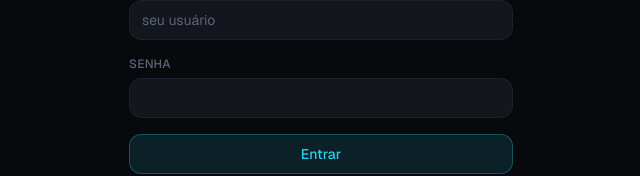
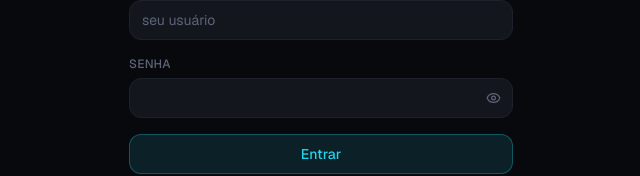
Before and after one commit to CoimbraJP/PORTIFOLIOTRACKER, a Next.js app: page /login/senha in a window 1280 px wide. Shown: the part 400-576 px from the top of the page, without its empty margins (319-959 px from the left). Built offline with nearby package versions, Linux system fonts and the light colour scheme.

Commit message:
melhora a tela de senha e nao mascara o erro do supabase

```diff
--- a/src/app/login/credentials-form.tsx
+++ b/src/app/login/credentials-form.tsx
@@ -2,7 +2,7 @@
 
 import { useState, useTransition } from 'react'
 import Link from 'next/link'
-import { AlertTriangle, ArrowLeft } from 'lucide-react'
+import { AlertTriangle, ArrowLeft, Check, Eye, EyeOff, X } from 'lucide-react'
 import { Button } from '@/components/ui/button'
 import { Field, Input } from '@/components/ui/input'
 import { signInWithPassword, signUpWithPassword } from '@/server/actions/credentials'
@@ -22,7 +22,15 @@ export function CredentialsForm({ mode }: { mode: 'entrar' | 'criar' }) {
   const [confirmPassword, setConfirmPassword] = useState('')
   const [recoveryEmail, setRecoveryEmail] = useState('')
   const [error, setError] = useState<string | null>(null)
+  const [showPassword, setShowPassword] = useState(false)
   const [pending, startTransition] = useTransition()
+
+  const tipoSenha = showPassword ? 'text' : 'password'
+  const curta = password.length > 0 && password.length < 8
+  // Só compara depois que a pessoa começou a repetir. Marcar "não confere" no
+  // primeiro caractere seria acusar um erro que ainda não existe.
+  const conferindo = confirmPassword.length > 0
+  const confere = password === confirmPassword
 
   function handleSubmit(event: React.FormEvent) {
     event.preventDefault()
@@ -51,24 +59,68 @@ export function CredentialsForm({ mode }: { mode: 'entrar' | 'criar' }) {
         />
       </Field>
 
-      <Field label="Senha" hint={criando ? 'Ao menos 8 caracteres' : undefined}>
+      <Field
+        label="Senha"
+        hint={criando ? 'Ao menos 8 caracteres' : undefined}
+        error={criando && curta ? 'Faltam caracteres' : undefined}
+      >
+        <div className="relative">
           <Input
-          type="password"
+            type={tipoSenha}
             value={password}
             onChange={(e) => setPassword(e.target.value)}
             autoComplete={criando ? 'new-password' : 'current-password'}
+            className="pr-10"
           />
+          {/* Ver o que se digitou reduz erro de digitação em senha longa — que
+              é justamente a senha que queremos incentivar. Um único botão
+              revela os dois campos: esconder um e mostrar o outro não protege
+              nada e dobra o número de cliques. */}
+          <button
+            type="button"
+            onClick={() => setShowPassword((v) => !v)}
+            aria-label={showPassword ? 'Ocultar senha' : 'Mostrar senha'}
+            className="absolute right-3 top-1/2 -translate-y-1/2 text-fg-subtle transition-colors hover:text-fg"
+          >
+            {showPassword ? <EyeOff size={15} strokeWidth={2} /> : <Eye size={15} strokeWidth={2} />}
+          </button>
+        </div>
       </Field>
 
       {criando ? (
         <>
           <Field label="Repita a senha">
+            <div className="relative">
               <Input
-              type="password"
+                type={tipoSenha}
                 value={confirmPassword}
                 onChange={(e) => setConfirmPassword(e.target.value)}
                 autoComplete="new-password"
+                aria-invalid={conferindo && !confere}
+                className="pr-10"
               />
+              {conferindo ? (
+                <span
+                  className={
+                    confere
+                      ? 'absolute right-3 top-1/2 -translate-y-1/2 text-positive'
+                      : 'absolute right-3 top-1/2 -translate-y-1/2 text-negative'
+                  }
+                >
+                  {confere ? (
+                    <Check size={15} strokeWidth={2.4} />
+                  ) : (
+                    <X size={15} strokeWidth={2.4} />
+                  )}
+                </span>
+              ) : null}
+            </div>
+
+            {conferindo && !confere ? (
+              <p className="mt-1.5 text-caption normal-case tracking-normal text-negative">
+                As senhas não conferem
+              </p>
+            ) : null}
           </Field>
 
           <Field
@@ -112,7 +164,12 @@ export function CredentialsForm({ mode }: { mode: 'entrar' | 'criar' }) {
         </p>
       ) : null}
 
-      <Button type="submit" variant="primary" className="w-full" disabled={pending}>
+      <Button
+        type="submit"
+        variant="primary"
+        className="w-full"
+        disabled={pending || (criando && (!confere || curta || password.length === 0))}
+      >
         {pending ? 'Aguarde…' : criando ? 'Criar conta' : 'Entrar'}
       </Button>
 
--- a/src/server/actions/credentials.ts
+++ b/src/server/actions/credentials.ts
@@ -82,17 +82,32 @@ export async function signInWithPassword(raw: unknown): Promise<CredentialsResul
   redirect('/')
 }
 
+/**
+ * Traduz só o que dá para traduzir com certeza.
+ *
+ * A versão anterior transformava qualquer mensagem contendo "disabled" em
+ * "Cadastro desativado no momento". Parecia gentil e era pior: mascarava
+ * mensagens distintas — provedor de e-mail desligado, cadastro por e-mail
+ * bloqueado, projeto pausado — sob um diagnóstico único e errado, e mandava
+ * quem estava depurando procurar no lugar errado.
+ *
+ * Quando não há certeza, o texto original passa adiante. Mensagem em inglês é
+ * ruim; mensagem traduzida para a causa errada é muito pior.
+ */
 function traduzir(mensagem: string): string {
   const texto = mensagem.toLowerCase()
 
   if (texto.includes('already registered') || texto.includes('already been registered')) {
     return 'Este usuário já existe. Escolha outro ou entre com ele.'
   }
-  if (texto.includes('password')) {
-    return 'Senha muito curta ou fraca. Use ao menos 8 caracteres.'
+  if (texto.includes('password') && texto.includes('least')) {
+    return 'Senha muito curta. Use ao menos 8 caracteres.'
   }
-  if (texto.includes('signups not allowed') || texto.includes('disabled')) {
-    return 'Cadastro desativado no momento.'
+  if (texto.includes('signups not allowed')) {
+    return 'Cadastro desativado no Supabase (Allow new users to sign up).'
+  }
+  if (texto.includes('email logins are disabled') || texto.includes('email signups are disabled')) {
+    return 'Provedor de e-mail desligado no Supabase (Sign In / Providers → Email).'
   }
 
   return mensagem
```
Lines whose indentation alone changed are shown as unchanged.
